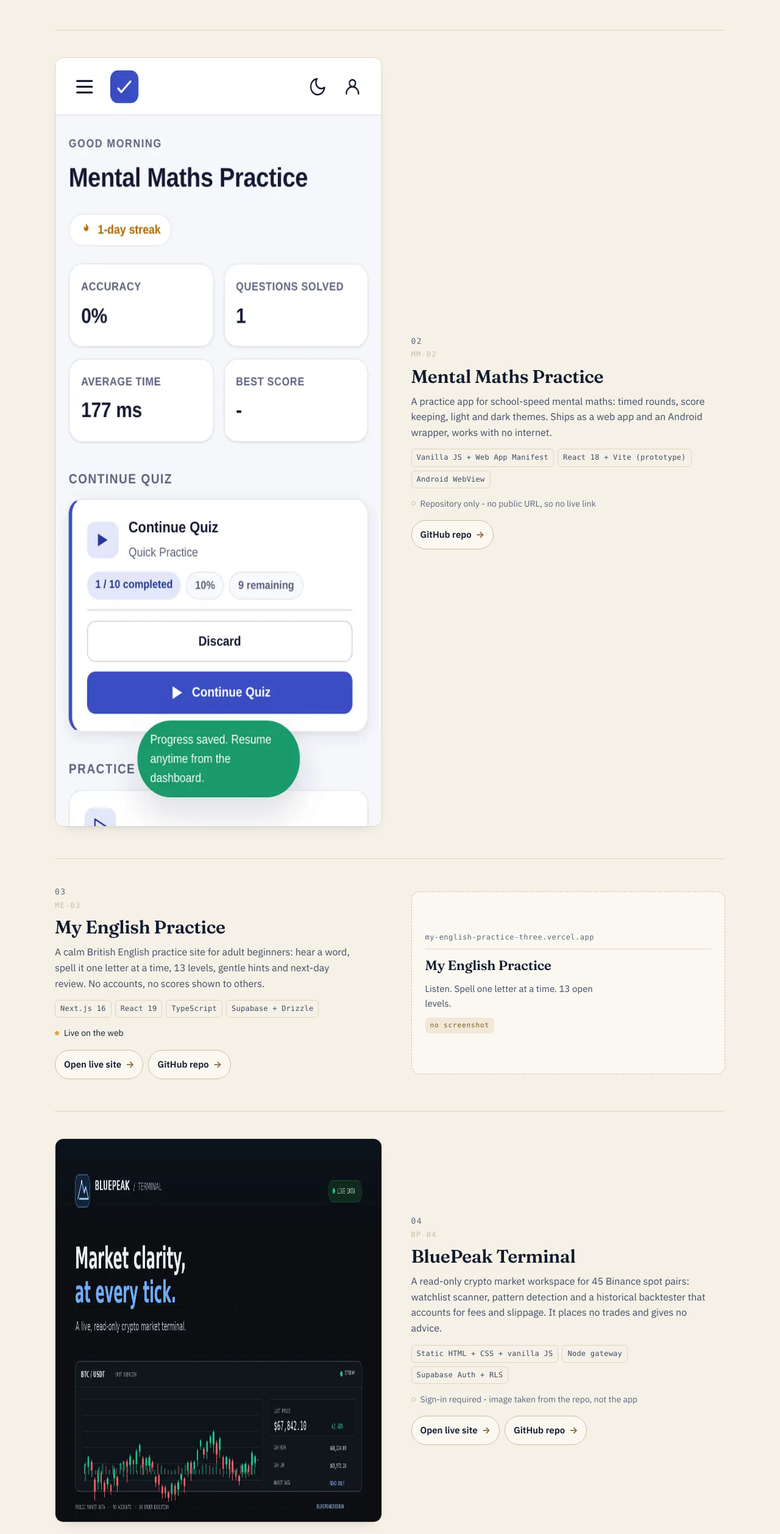
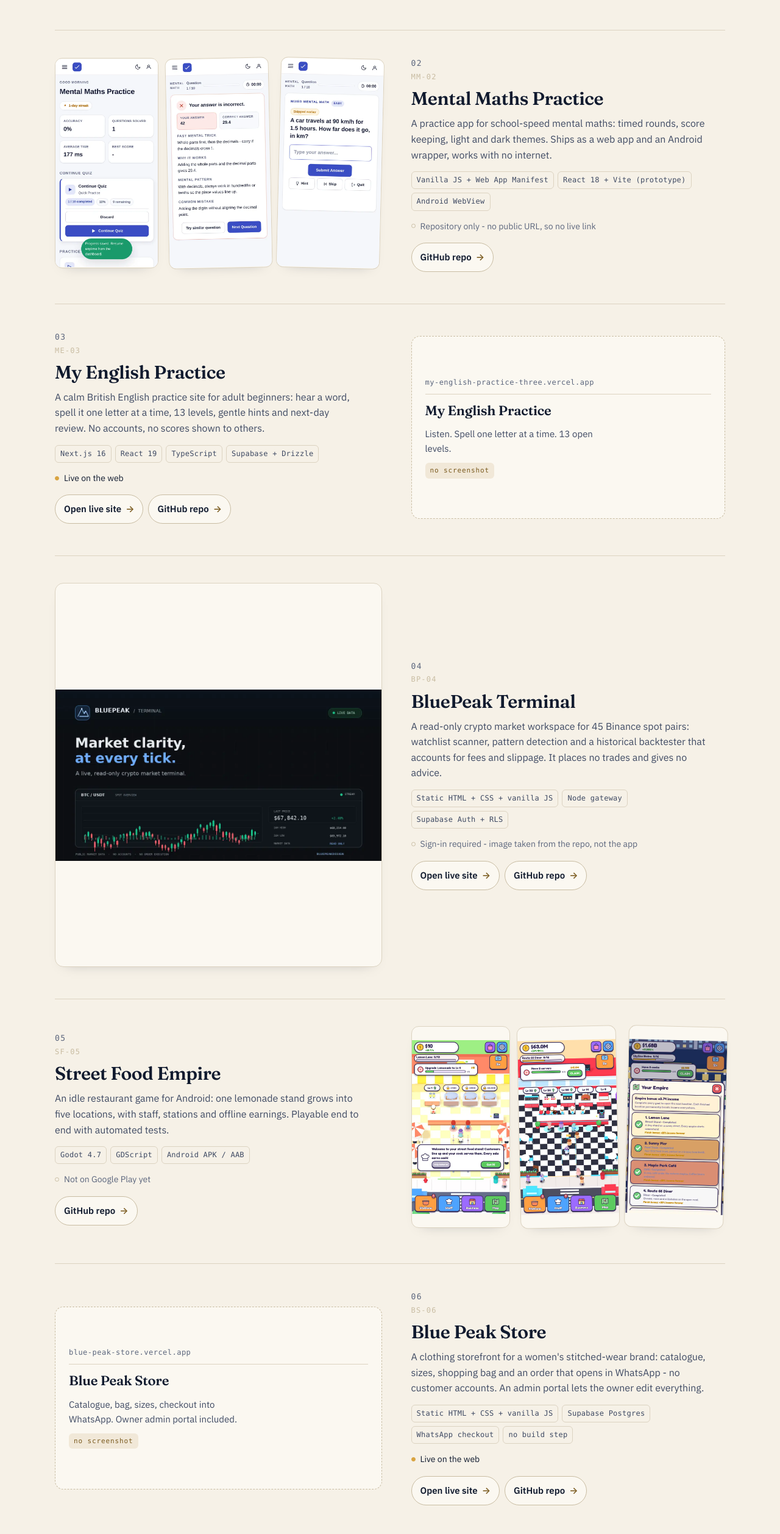
Before and after one commit to min955379-glitch/muhammad-ibrahim-portfolio-live, a plain HTML site: page index.html in a window 1280 px wide. Shown: the part 1304-3820 px from the top of the page at 61% size. Drawn offline with Linux system fonts and the light colour scheme.

Commit message:
fix(preview images): one consistent frame, real ratios locked, phone shots sized like the Street Food row
- every preview img now uses the same border, radius, background and spacing as the Street Food Empire shots
- shape lock via [data-shape]: wide = aspect-ratio 1200/630, phone = 620/1262, object-fit contain, height auto - nothing can be stretched
- Mental Maths: 3 real screenshots from docs/screenshots (dashboard, feedback, skip) shown 252px wide inside one centred panel, swipeable on phones, no longer a full-width 1252px-tall column
- Blue Peak / BluePeak wide previews fill their column at their own 1.905 ratio, box-shadow hover kept
- small 1280 clash fixed (rotation rule was beating the hover lift)
- removed the now-unused full-height mental-maths-phone.webp; all files WebP, max 36.2 KB

Co-authored-by: arena-agent <297053741+arena-agent@users.noreply.github.com>

```diff
--- a/index.html
+++ b/index.html
@@ -102,7 +102,7 @@
           <p class="status ok">Live on the web</p>
           <p class="work-links"><a class="lnk" href="https://review-nudge-alpha.vercel.app">Open live site</a><a class="lnk" href="https://github.com/min955379-glitch/ReviewNudge">GitHub repo</a></p>
         </div>
-        <div class="work-media">
+        <div class="work-media" data-shape="wide">
           <div class="mock" role="img" aria-label="No screenshot: this card is a drawn label, not a picture of the site. ReviewNudge live site - sign-up needed to see the app.">
             <span class="mock-url">review-nudge-alpha.vercel.app</span>
             <span class="mock-big">ReviewNudge</span>
@@ -113,8 +113,12 @@
       </li>
 
       <li class="work-item" data-reveal>
-        <div class="work-media">
-          <img src="/images/mental-maths-phone.webp" alt="Real screenshot from the Mental Maths Practice app, made for my portfolio: the practice dashboard on a phone screen." width="620" height="1262" loading="lazy" decoding="async">
+        <div class="work-media" data-shape="phone">
+          <ul class="shots">
+            <li><img src="/images/mental-maths-dashboard-continue.webp" alt="Real screenshot from the Mental Maths Practice app, taken from its repository: the practice dashboard with a session ready to continue, on a phone screen." width="620" height="1262" loading="lazy" decoding="async"></li>
+            <li><img src="/images/mental-maths-quiz-feedback.webp" alt="Real screenshot from the Mental Maths Practice app, taken from its repository: a quiz question with feedback after an answer, on a phone screen." width="620" height="1262" loading="lazy" decoding="async"></li>
+            <li><img src="/images/mental-maths-quiz-skip-button.webp" alt="Real screenshot from the Mental Maths Practice app, taken from its repository: the quiz screen showing the skip button, on a phone screen." width="620" height="1262" loading="lazy" decoding="async"></li>
+          </ul>
         </div>
         <div class="work-meta">
           <p class="idx" aria-hidden="true">02</p>
@@ -137,7 +141,7 @@
           <p class="status ok">Live on the web</p>
           <p class="work-links"><a class="lnk" href="https://my-english-practice-three.vercel.app">Open live site</a><a class="lnk" href="https://github.com/min955379-glitch/My-English-Practice">GitHub repo</a></p>
         </div>
-        <div class="work-media">
+        <div class="work-media" data-shape="wide">
           <div class="mock" role="img" aria-label="No screenshot: this card is a drawn label, not a picture of the site. My English Practice live site, 13 levels, listen and spell.">
             <span class="mock-url">my-english-practice-three.vercel.app</span>
             <span class="mock-big">My English Practice</span>
@@ -148,7 +152,7 @@
       </li>
 
       <li class="work-item" data-reveal>
-        <div class="work-media">
+        <div class="work-media" data-shape="wide">
           <img class="frame" src="/images/bluepeak-og.webp" alt="Open Graph preview image stored in the BluePeak Terminal repository: the terminal sign-in screen on a dark navy background." width="1200" height="630" loading="lazy" decoding="async">
         </div>
         <div class="work-meta">
@@ -172,7 +176,7 @@
           <p class="status">Not on Google Play yet</p>
           <p class="work-links"><a class="lnk" href="https://github.com/min955379-glitch/IDLE-BUSINESS-SIMULATOR-GAME-">GitHub repo</a></p>
         </div>
-        <div class="work-media">
+        <div class="work-media" data-shape="phone">
           <ul class="shots">
             <li><img src="/images/street-food-1.webp" alt="Real store screenshot from my Godot game Street Food Empire: the tutorial screen with the first street stall." width="620" height="1102" loading="lazy" decoding="async"></li>
             <li><img src="/images/street-food-2.webp" alt="Real store screenshot from Street Food Empire: the diner interior with counters and customers in the queue." width="620" height="1102" loading="lazy" decoding="async"></li>
@@ -182,7 +186,7 @@
       </li>
 
       <li class="work-item" data-reveal>
-        <div class="work-media">
+        <div class="work-media" data-shape="wide">
           <div class="mock" role="img" aria-label="No screenshot: this card is a drawn label, not a picture of the site. Blue Peak Store: women's stitched clothing, order through WhatsApp, no account needed.">
             <span class="mock-url">blue-peak-store.vercel.app</span>
             <span class="mock-big">Blue Peak Store</span>
--- a/style.css
+++ b/style.css
@@ -181,6 +181,11 @@ body.menu-open .nav{transform:none;opacity:1;visibility:visible;pointer-events:a
 .lnk:hover::after{transform:translateX(2px)}
 .lnk:active{transform:scale(.98);transition-duration:90ms}
 
+/* real shape of every preview: width drives height, never the other way round */
+[data-shape="wide"] img{aspect-ratio:1200/630;object-fit:contain}
+[data-shape="phone"] img{aspect-ratio:620/1262;object-fit:contain}
+.list-img img{aspect-ratio:1000/563;object-fit:contain}
+
 /* honest "no screenshot" card */
 .mock{display:grid;align-content:center;gap:9px;min-height:216px;padding:22px;
   background:var(--surface);border:1px dashed var(--line-2);border-radius:var(--radius)}
@@ -191,8 +196,10 @@ body.menu-open .nav{transform:none;opacity:1;visibility:visible;pointer-events:a
 .mock-chip{justify-self:start;font-family:var(--font-mono);font-size:.6875rem;letter-spacing:.08em;
   color:var(--accent-deep);background:var(--accent-soft);border-radius:6px;padding:4px 8px;margin-top:2px}
 
-.shots{display:flex;gap:10px;overflow-x:auto;scroll-snap-type:x proximity;padding-bottom:4px;-webkit-overflow-scrolling:touch}
-.shots img{width:158px;height:auto;flex:0 0 auto;border-radius:12px;border:1px solid var(--line);background:var(--surface);
+.shots{display:flex;justify-content:safe center;gap:10px;overflow-x:auto;scroll-snap-type:x proximity;
+  padding:0 0 6px;margin:0;-webkit-overflow-scrolling:touch}
+.shots img{width:min(252px,100%);height:auto;flex:0 0 auto;display:block;scroll-snap-align:center;
+  border:1px solid var(--line);border-radius:12px;background:var(--surface);
   transition:transform 200ms var(--ease-out)}
 .shots li:nth-child(2) img{transform:rotate(-1.2deg)}
 .shots li:nth-child(3) img{transform:rotate(1.4deg)}
@@ -314,14 +321,17 @@ body.menu-open .nav{transform:none;opacity:1;visibility:visible;pointer-events:a
   .work-item:nth-child(odd) .work-media{justify-self:end}
   .work-title{font-size:1.875rem}
   .work-media{width:100%}
-  .work-media img{width:100%;border-radius:var(--radius);border:1px solid var(--line);background:var(--surface);
-    box-shadow:0 10px 22px -18px rgba(16,26,46,.35);transition:transform 240ms var(--ease-out),box-shadow 240ms var(--ease-out)}
-  .work-item:hover .work-media img{transform:translateY(-3px);box-shadow:0 16px 30px -20px rgba(16,26,46,.4)}
+  .work-media[data-shape="wide"]{max-width:none}
+  .shots{justify-content:center;gap:14px;overflow:visible;align-items:start}
+  .shots li{padding:0}
+  .shots img{box-shadow:0 10px 22px -18px rgba(16,26,46,.35);transition:transform 240ms var(--ease-out),box-shadow 240ms var(--ease-out)}
+  .shots li:nth-child(2),.shots li:nth-child(3){margin-top:0}
+  .shots img:hover{transform:translateY(-3px) rotate(0deg);box-shadow:0 16px 30px -20px rgba(16,26,46,.4)}
+  .work-media[data-shape="wide"] img{width:100%;max-width:none;border:1px solid var(--line);border-radius:var(--radius);
+    background:var(--surface);box-shadow:0 10px 22px -18px rgba(16,26,46,.35);
+    transition:transform 240ms var(--ease-out),box-shadow 240ms var(--ease-out)}
+  .work-item:hover .work-media[data-shape="wide"] img{transform:translateY(-3px);box-shadow:0 16px 30px -20px rgba(16,26,46,.4)}
   .work-media .mock{min-height:300px}
-  .shots{display:grid;grid-template-columns:repeat(3,1fr);gap:8px;overflow:visible;align-items:start}
-  .shots li:nth-child(2){margin-top:34px}
-  .shots li:nth-child(3){margin-top:16px}
-  .shots img{width:100%;flex:0 1 auto}
   .list-row{grid-template-columns:200px 40px minmax(0,1fr) 210px;align-items:center;gap:26px;padding:26px 14px;margin-inline:-14px;
     border-radius:12px;transition:background 160ms var(--ease-out)}
   .list-row:hover{background:var(--bg)}
@@ -352,5 +362,5 @@ body.menu-open .nav{transform:none;opacity:1;visibility:visible;pointer-events:a
   :root{--pad:16px}
   .brand-name{font-size:.9375rem}
   .btn{padding:0 14px}
-  .shots img{width:138px}
+  .shots{gap:8px}
 }
```
Also changed, not shown: images/mental-maths-dashboard-continue.webp (added), images/mental-maths-phone.webp (deleted), images/mental-maths-quiz-feedback.webp (added), images/mental-maths-quiz-skip-button.webp (added).
